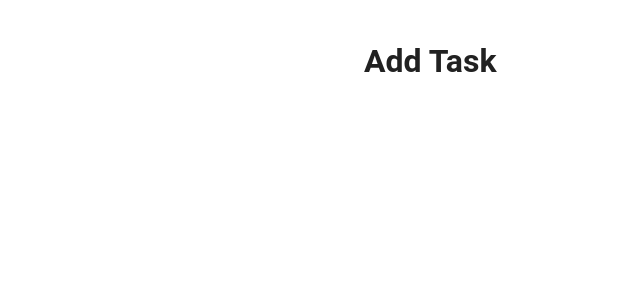
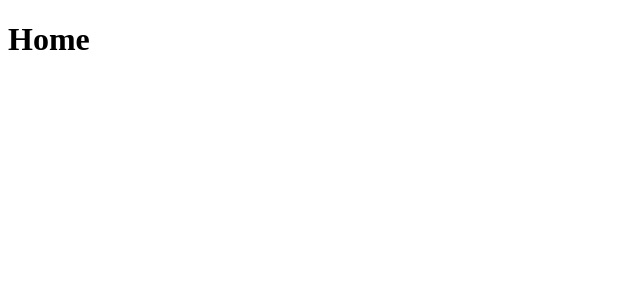
Before and after one commit to dryingcore/tasks.js, a React (Vite) app in the folder frontend/: page / in a window 1280 px wide. Shown: the top 300 px of the page, without its empty margins (0-640 px from the left). Built offline with nearby package versions, Linux system fonts and the light colour scheme.

Commit message:
Jul 23, 2024, 7:01 PM

```diff
--- a/frontend/src/App.jsx
+++ b/frontend/src/App.jsx
@@ -1,14 +1,16 @@
-import { Container, ThemeProvider, CssBaseline } from "@mui/material";
+import { ThemeProvider } from "@mui/material";
+import { BrowserRouter as Router, Route, Routes } from "react-router-dom";
 import theme from "./theme";
-import AddTask from "./components/AddTask";
+import Home from "./pages/Home";
 
 export default function App() {
 	return (
 		<ThemeProvider theme={theme}>
-			<CssBaseline />
-			<Container maxWidth="sm" sx={{ padding: 2 }}>
-				<AddTask />
-			</Container>
+			<Router>
+				<Routes>
+					<Route path="/" element={<Home />} />
+				</Routes>
+			</Router>
 		</ThemeProvider>
 	);
 }
--- a/frontend/src/pages/Home.jsx
+++ b/frontend/src/pages/Home.jsx
@@ -0,0 +1,7 @@
+export default function Home() {
+	return (
+		<div>
+			<h1>Home</h1>
+		</div>
+	);
+}
```
